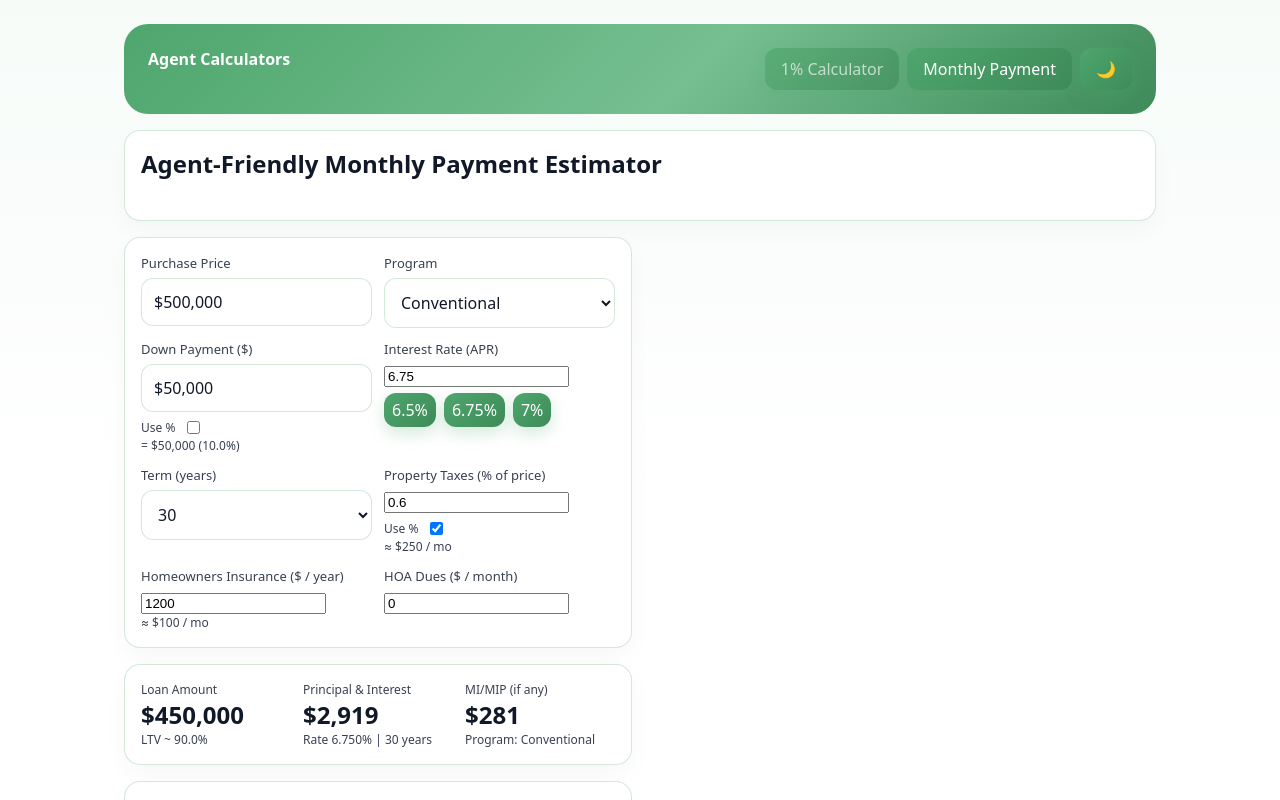
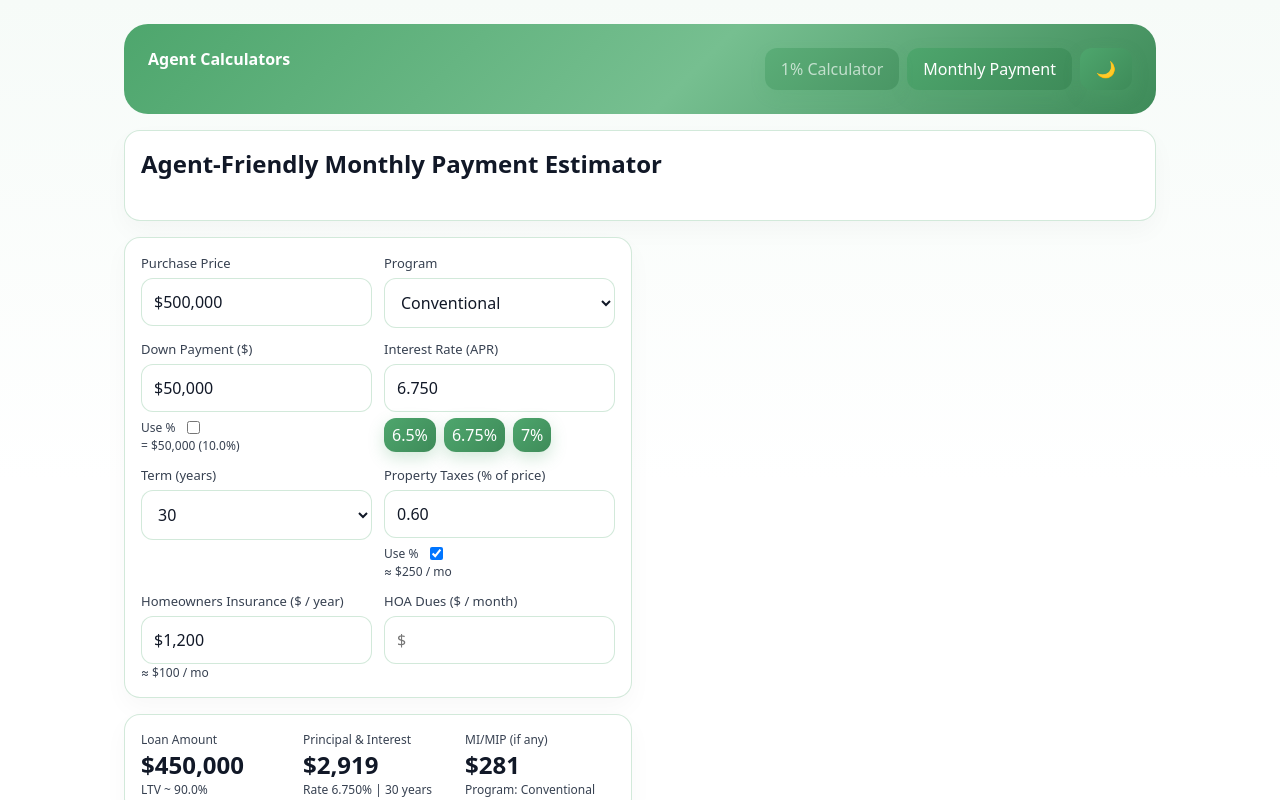
Before and after one commit to loganlgraham/agent-calculator, a React (Vite) app: page / in a window 1280 px wide. Both pictures are taken after a click on the button "Monthly Payment". Shown: the top 800 px of the page. Built offline with nearby package versions, Linux system fonts and the light colour scheme.

Commit message:
style: format remaining payment inputs

```diff
--- a/src/MonthlyPaymentCalculator.jsx
+++ b/src/MonthlyPaymentCalculator.jsx
@@ -73,6 +73,51 @@ function CurrencyInput({ value, onChange, placeholder }) {
   );
 }
 
+function NumberInput({ value, onChange, placeholder, decimals = 2 }) {
+  const [focused, setFocused] = useState(false);
+  const [display, setDisplay] = useState("");
+
+  useEffect(() => {
+    if (!focused) {
+      setDisplay(value === 0 || value ? fmtNumber(value, decimals) : "");
+    }
+  }, [value, focused, decimals]);
+
+  const handleFocus = (e) => {
+    setFocused(true);
+    setDisplay(value === 0 || value ? String(value) : "");
+    requestAnimationFrame(() => {
+      try {
+        e.target.select();
+      } catch {}
+    });
+  };
+
+  const handleChange = (e) => {
+    const raw = e.target.value.replace(/[^0-9.]/g, "");
+    setDisplay(raw);
+    const num = raw === "" ? 0 : Number(raw);
+    onChange(num);
+  };
+
+  const handleBlur = () => {
+    setFocused(false);
+    setDisplay(value === 0 || value ? fmtNumber(value, decimals) : "");
+  };
+
+  return (
+    <input
+      type="text"
+      value={display}
+      onChange={handleChange}
+      onFocus={handleFocus}
+      onBlur={handleBlur}
+      placeholder={placeholder}
+      inputMode="decimal"
+    />
+  );
+}
+
 export default function MonthlyPaymentCalculator(){
   const [price, setPrice] = useState(500000);
   const [downModePct, setDownModePct] = useState(false);
@@ -112,9 +157,9 @@ export default function MonthlyPaymentCalculator(){
 
   const loanAmount = baseLoan + financedFee;
   const pi = monthlyPI(loanAmount, rate, years);
-  const monthlyTax = taxModePct ? ((price * (Number(taxInput) / 100)) / 12) : ((Number(taxInput) || 0) / 12);
-  const monthlyIns = (Number(insYr) || 0) / 12;
-  const total = pi + miMonthly + monthlyTax + monthlyIns + (Number(hoa) || 0);
+  const monthlyTax = taxModePct ? ((price * (taxInput / 100)) / 12) : ((taxInput || 0) / 12);
+  const monthlyIns = (insYr || 0) / 12;
+  const total = pi + miMonthly + monthlyTax + monthlyIns + (hoa || 0);
 
   const ltvDisplay = price > 0 ? (loanAmount / price) * 100 : 0;
 
@@ -171,7 +216,7 @@ export default function MonthlyPaymentCalculator(){
             </div>
             <div>
               <label>Interest Rate (APR)</label>
-              <input type="number" step="0.001" value={rate} onChange={(e)=>setRate(Number(e.target.value || 0))} />
+              <NumberInput value={rate} onChange={setRate} placeholder="%" decimals={3} />
               <div className="row" style={{marginTop:6}}>
                 {[6.5,6.75,7.0].map((r)=>(
                   <button key={r} className="btn" style={{padding:'6px 8px'}} onClick={()=>setRate(r)}>{r}%</button>
@@ -188,7 +233,11 @@ export default function MonthlyPaymentCalculator(){
             </div>
             <div>
               <label>Property Taxes ({taxModePct ? "% of price" : "$ / year"})</label>
-              <input type="number" step={taxModePct ? 0.01 : 50} value={taxInput} onChange={(e)=>setTaxInput(e.target.value)} />
+              {taxModePct ? (
+                <NumberInput value={taxInput} onChange={setTaxInput} placeholder="%" decimals={2} />
+              ) : (
+                <CurrencyInput value={taxInput} onChange={setTaxInput} placeholder="$" />
+              )}
               <div className="row" style={{marginTop:6}}>
                 <span className="small">Use %</span>
                 <input type="checkbox" checked={taxModePct} onChange={(e)=>setTaxModePct(e.target.checked)} />
@@ -197,12 +246,12 @@ export default function MonthlyPaymentCalculator(){
             </div>
             <div>
               <label>Homeowners Insurance ($ / year)</label>
-              <input type="number" value={insYr} onChange={(e)=>setInsYr(Number(e.target.value || 0))} />
+              <CurrencyInput value={insYr} onChange={setInsYr} placeholder="$" />
               <div className="small">≈ {fmtCurrency(monthlyIns)} / mo</div>
             </div>
             <div>
               <label>HOA Dues ($ / month)</label>
-              <input type="number" value={hoa} onChange={(e)=>setHoa(Number(e.target.value || 0))} />
+              <CurrencyInput value={hoa} onChange={setHoa} placeholder="$" />
             </div>
           </div>
         </div>
```
